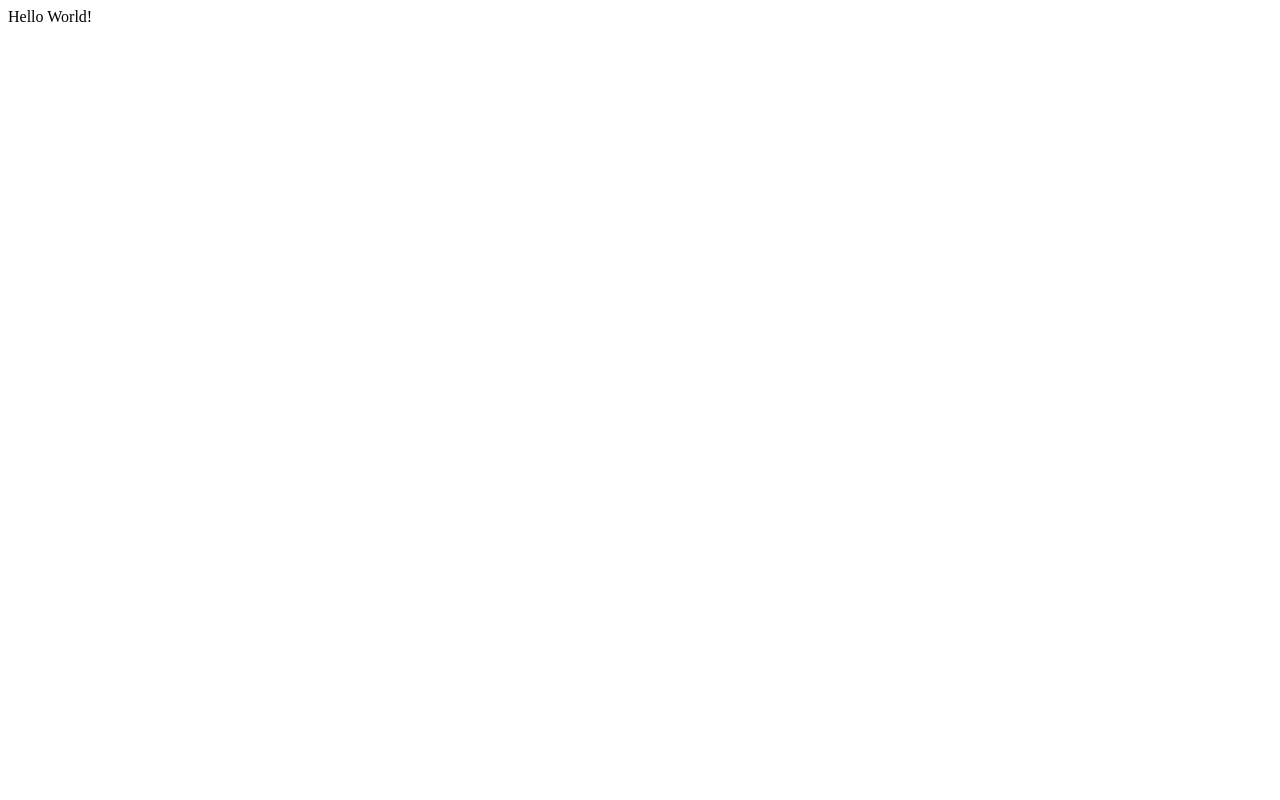
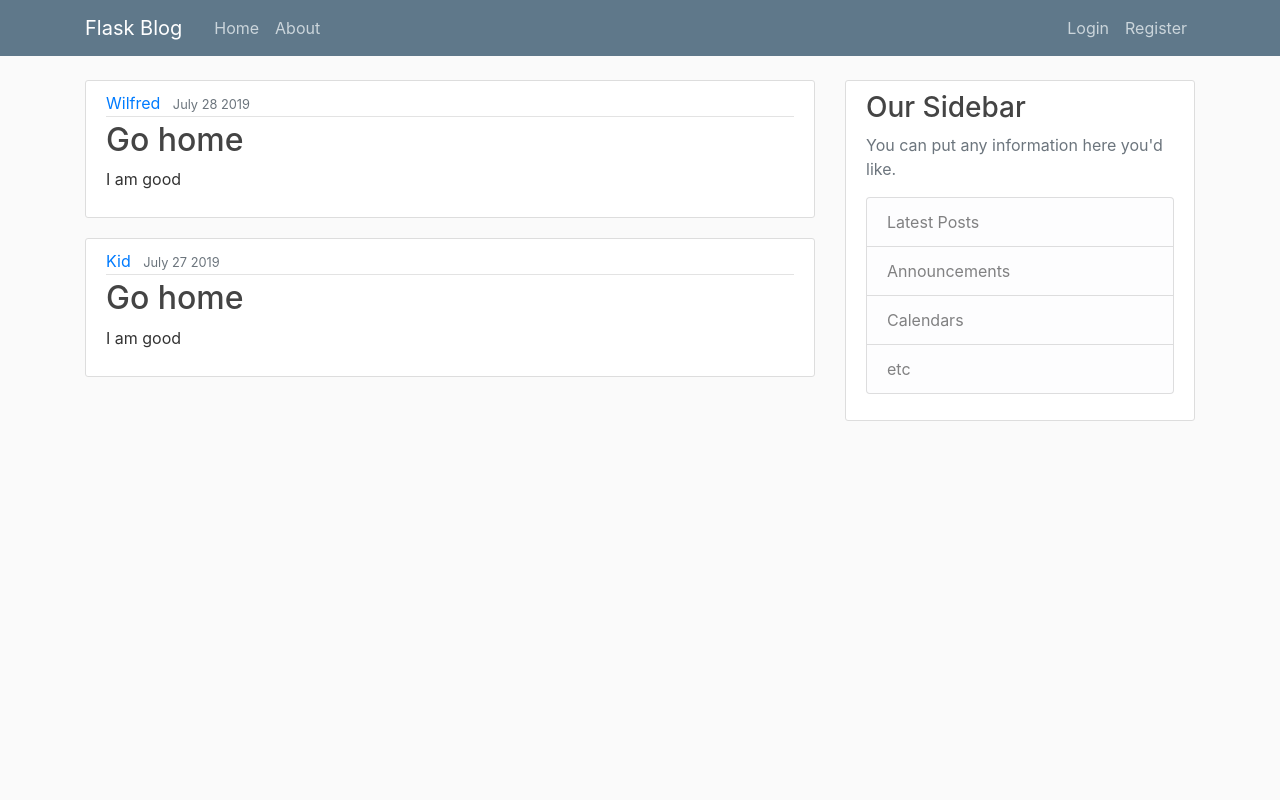
Before and after one commit to willy005/Dogo_Nyingi, a Flask app: page / in a window 1280 px wide. Before the commit the page is almost empty. Run offline with Flask 2, Linux system fonts and the light colour scheme; some libraries are stand-ins or nearby versions.

Commit message:
added a navigation bar

```diff
--- a/app.py
+++ b/app.py
@@ -1,12 +1,30 @@
-from flask import Flask
-
+from flask import Flask, render_template, url_for
 app = Flask(__name__)
 
+posts = [
+    {
+        'author': 'Wilfred',
+        'title': 'Go home',
+        'content': 'I am good',
+        'date_posted': 'July 28 2019'
+    },
+    {
+        'author': 'Kid',
+        'title': 'Go home',
+        'content': 'I am good',
+        'date_posted': 'July 27 2019'
+    }
+]
+@app.route('/')
+@app.route('/')
+def home():
+    return render_template('home.html', posts=posts)
 
-@app.route('/')
-def hello_world():
-    return 'Hello World!'
+
+@app.route('/about')
+def about():
+    return render_template('about.html',title='About page')
 
 
 if __name__ == '__main__':
-    app.run()
+    app.run(debug=True)
--- a/static/main.css
+++ b/static/main.css
@@ -0,0 +1,81 @@
+
+body {
+  background: #fafafa;
+  color: #333333;
+  margin-top: 5rem;
+}
+
+h1, h2, h3, h4, h5, h6 {
+  color: #444444;
+}
+
+.bg-steel {
+  background-color: #5f788a;
+}
+
+.site-header .navbar-nav .nav-link {
+  color: #cbd5db;
+}
+
+.site-header .navbar-nav .nav-link:hover {
+  color: #ffffff;
+}
+
+.site-header .navbar-nav .nav-link.active {
+  font-weight: 500;
+}
+
+.content-section {
+  background: #ffffff;
+  padding: 10px 20px;
+  border: 1px solid #dddddd;
+  border-radius: 3px;
+  margin-bottom: 20px;
+}
+
+.article-title {
+  color: #444444;
+}
+
+a.article-title:hover {
+  color: #428bca;
+  text-decoration: none;
+}
+
+.article-content {
+  white-space: pre-line;
+}
+
+.article-img {
+  height: 65px;
+  width: 65px;
+  margin-right: 16px;
+}
+
+.article-metadata {
+  padding-bottom: 1px;
+  margin-bottom: 4px;
+  border-bottom: 1px solid #e3e3e3
+}
+
+.article-metadata a:hover {
+  color: #333;
+  text-decoration: none;
+}
+
+.article-svg {
+  width: 25px;
+  height: 25px;
+  vertical-align: middle;
+}
+
+.account-img {
+  height: 125px;
+  width: 125px;
+  margin-right: 20px;
+  margin-bottom: 16px;
+}
+
+.account-heading {
+  font-size: 2.5rem;
+}
--- a/templates/base.html
+++ b/templates/base.html
@@ -1,10 +1,70 @@
 <!DOCTYPE html>
 <html lang="en">
 <head>
-    <meta charset="UTF-8">
-    <title>Title</title>
+  <!-- Required meta tags -->
+    <meta charset="utf-8">
+    <meta name="viewport" content="width=device-width, initial-scale=1, shrink-to-fit=no">
+
+    <!-- Bootstrap CSS -->
+    <link rel="stylesheet" href="https://stackpath.bootstrapcdn.com/bootstrap/4.3.1/css/bootstrap.min.css" integrity="sha384-ggOyR0iXCbMQv3Xipma34MD+dH/1fQ784/j6cY/iJTQUOhcWr7x9JvoRxT2MZw1T" crossorigin="anonymous">
+    <link rel="stylesheet" href="{{ url_for('static', filename='main.css') }}">
+    {% if title %}
+        <title>Flask Blog - {{ title }}</title>
+    {% else %}
+        <title>Flask Blog</title>
+    {% endif %}
 </head>
 <body>
+<header class="site-header">
+  <nav class="navbar navbar-expand-md navbar-dark bg-steel fixed-top">
+    <div class="container">
+      <a class="navbar-brand mr-4" href="/">Flask Blog</a>
+      <button class="navbar-toggler" type="button" data-toggle="collapse" data-target="#navbarToggle" aria-controls="navbarToggle" aria-expanded="false" aria-label="Toggle navigation">
+        <span class="navbar-toggler-icon"></span>
+      </button>
+      <div class="collapse navbar-collapse" id="navbarToggle">
+        <div class="navbar-nav mr-auto">
+          <a class="nav-item nav-link" href="/">Home</a>
+          <a class="nav-item nav-link" href="/about">About</a>
+        </div>
+        <!-- Navbar Right Side -->
+        <div class="navbar-nav">
+          <a class="nav-item nav-link" href="/login">Login</a>
+          <a class="nav-item nav-link" href="/register">Register</a>
+        </div>
+      </div>
+    </div>
+  </nav>
+</header>
 
+
+
+<main role="main" class="container">
+  <div class="row">
+    <div class="col-md-8">
+      {% block content %}{% endblock %}
+    </div>
+    <div class="col-md-4">
+      <div class="content-section">
+        <h3>Our Sidebar</h3>
+        <p class='text-muted'>You can put any information here you'd like.
+          <ul class="list-group">
+            <li class="list-group-item list-group-item-light">Latest Posts</li>
+            <li class="list-group-item list-group-item-light">Announcements</li>
+            <li class="list-group-item list-group-item-light">Calendars</li>
+            <li class="list-group-item list-group-item-light">etc</li>
+          </ul>
+        </p>
+      </div>
+    </div>
+  </div>
+</main>
+
+
+    <!-- Optional JavaScript -->
+    <!-- jQuery first, then Popper.js, then Bootstrap JS -->
+    <script src="https://code.jquery.com/jquery-3.3.1.slim.min.js" integrity="sha384-q8i/X+965DzO0rT7abK41JStQIAqVgRVzpbzo5smXKp4YfRvH+8abtTE1Pi6jizo" crossorigin="anonymous"></script>
+    <script src="https://cdnjs.cloudflare.com/ajax/libs/popper.js/1.14.7/umd/popper.min.js" integrity="sha384-UO2eT0CpHqdSJQ6hJty5KVphtPhzWj9WO1clHTMGa3JDZwrnQq4sF86dIHNDz0W1" crossorigin="anonymous"></script>
+    <script src="https://stackpath.bootstrapcdn.com/bootstrap/4.3.1/js/bootstrap.min.js" integrity="sha384-JjSmVgyd0p3pXB1rRibZUAYoIIy6OrQ6VrjIEaFf/nJGzIxFDsf4x0xIM+B07jRM" crossorigin="anonymous"></script>
 </body>
 </html>
--- a/templates/home.html
+++ b/templates/home.html
@@ -1,10 +1,15 @@
-<!DOCTYPE html>
-<html lang="en">
-<head>
-    <meta charset="UTF-8">
-    <title>Title</title>
-</head>
-<body>
-
-</body>
-</html>
+{% extends "base.html" %}
+{% block content %}
+    {% for post in posts %}
+        <article class="media content-section">
+          <div class="media-body">
+            <div class="article-metadata">
+              <a class="mr-2" href="#">{{ post.author }}</a>
+              <small class="text-muted">{{ post.date_posted }}</small>
+            </div>
+            <h2><a class="article-title" href="#">{{ post.title }}</a></h2>
+            <p class="article-content">{{ post.content }}</p>
+          </div>
+    </article>
+    {% endfor %}
+{% endblock content %}
```
Also changed, not shown: templates/about.html (+4 -10 lines), flaskblog.py (deleted).
